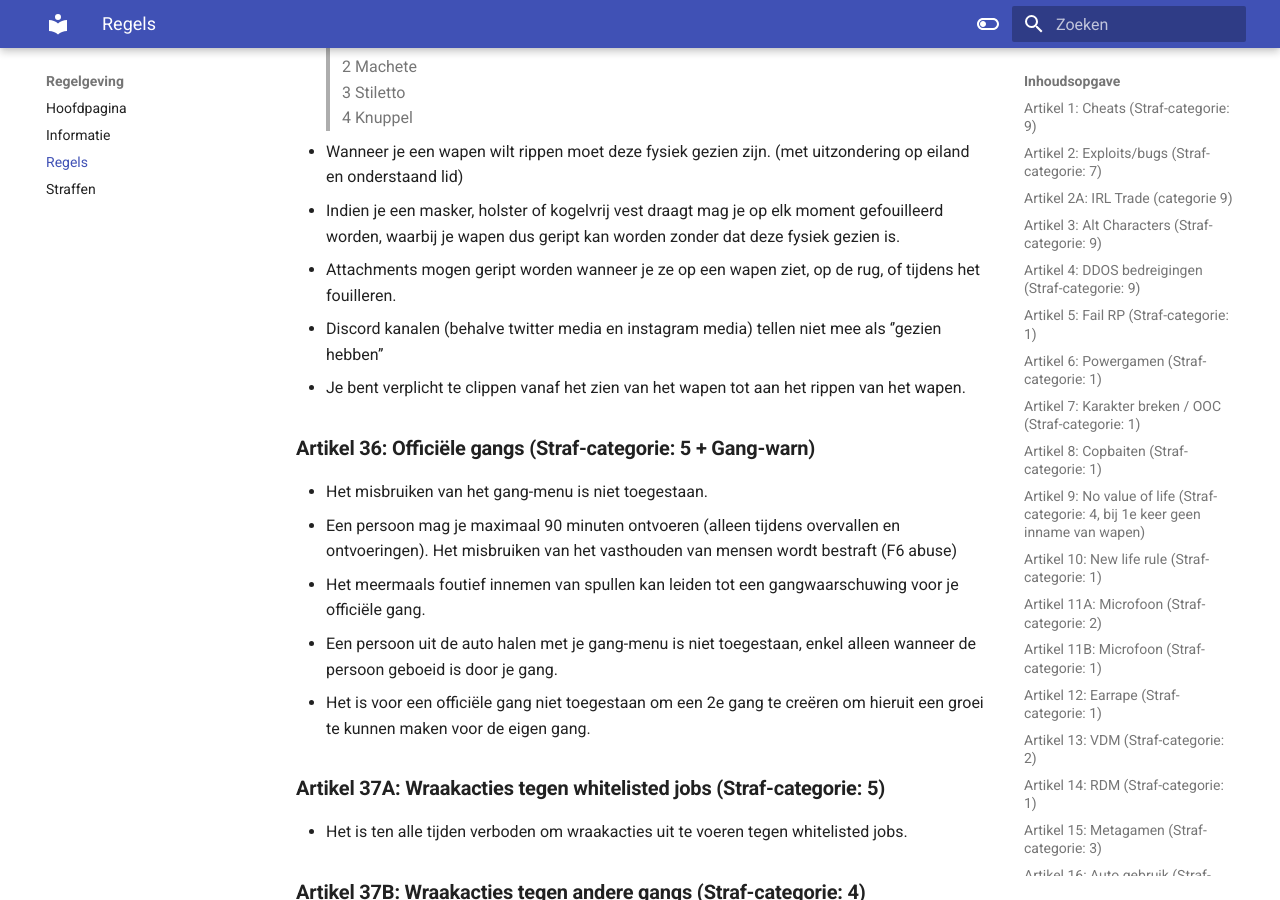
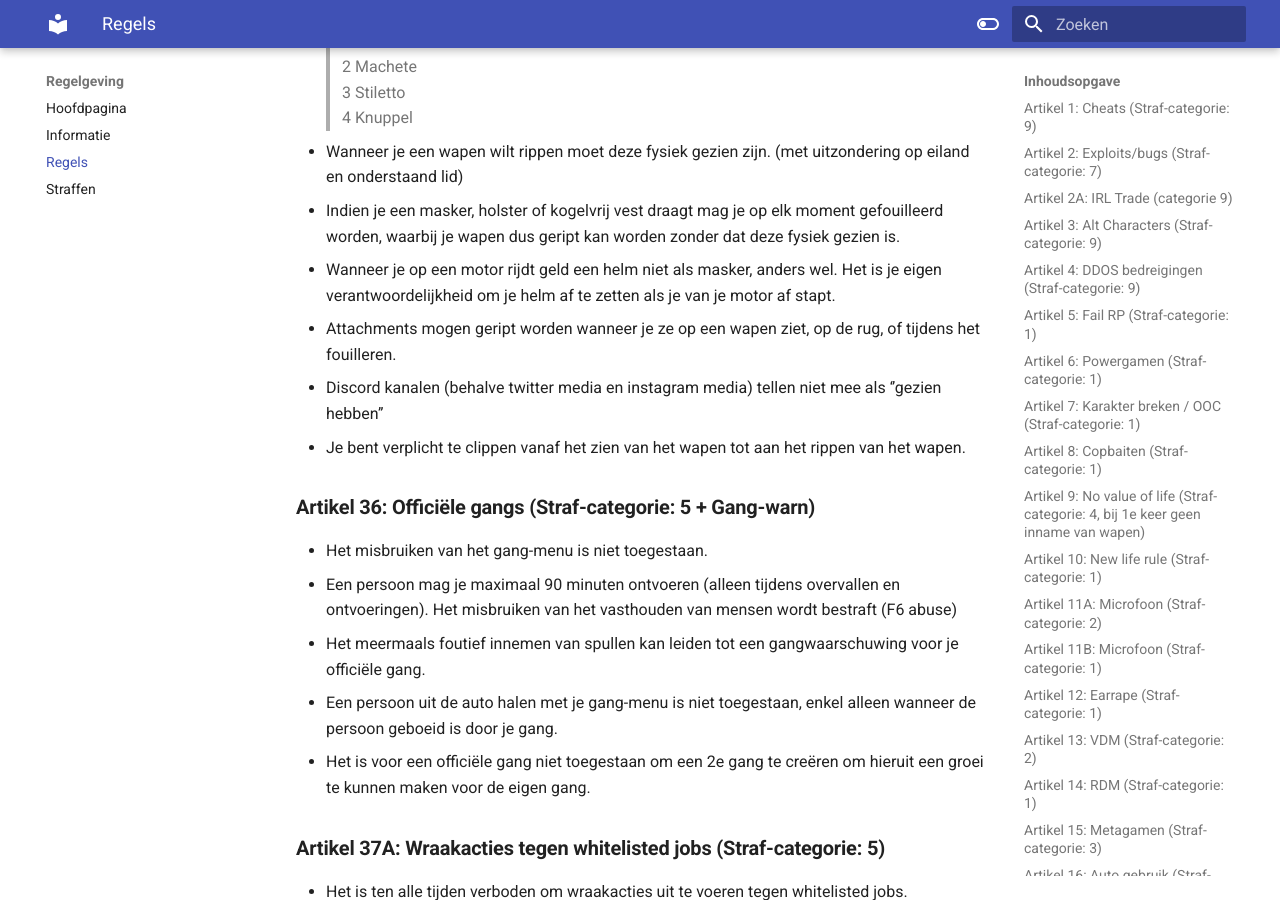
Before and after one commit to ZuiderVeenRP/apv, an MkDocs documentation site: the page built from docs/algemeen.md, in a window 1280 px wide and 900 px high, scrolled down 10804 px. Built offline with MkDocs 1.6.1 and Material for MkDocs 9.7.7, drawn with Linux system fonts in a browser that asks for light colours; comment, search, counter and statistics services are not loaded.

Commit message:
toevoeging op artikel 35 met het dragen van een motor helm

```diff
--- a/docs/algemeen.md
+++ b/docs/algemeen.md
@@ -285,6 +285,7 @@ dood = dood. (verkeersongevallen en dergelijken vallen ook hieronder)
 > 4 Knuppel </br>
 - Wanneer je een wapen wilt rippen moet deze fysiek gezien zijn. (met uitzondering op eiland en onderstaand lid)
 - Indien je een masker, holster of kogelvrij vest draagt mag je op elk moment gefouilleerd worden, waarbij je wapen dus geript kan worden zonder dat deze fysiek gezien is.
+- Wanneer je op een motor rijdt geld een helm niet als masker, anders wel. Het is je eigen verantwoordelijkheid om je helm af te zetten als je van je motor af stapt.
 - Attachments mogen geript worden wanneer je ze op een wapen ziet, op de rug, of tijdens het fouilleren.
 - Discord kanalen (behalve twitter media en instagram media) tellen niet mee als ‘’gezien hebben’’
 - Je bent verplicht te clippen vanaf het zien van het wapen tot aan het rippen van het wapen.
```
